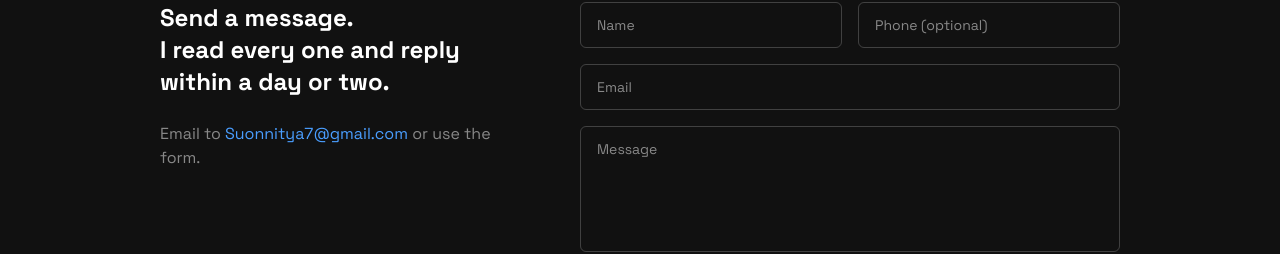
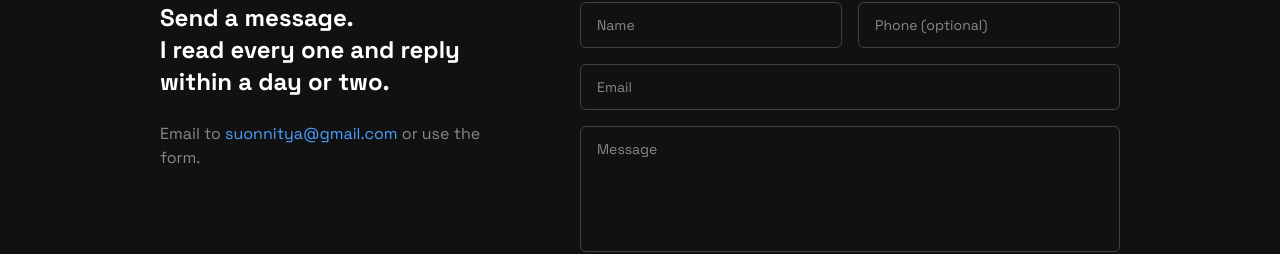
Before and after one commit to NityaSu/Publix, a Nuxt app: page /contact in a window 1280 px wide. Shown: the part 341-595 px from the top of the page. Built offline with nearby package versions, Linux system fonts and the light colour scheme; a web font is replaced by a local one.

Commit message:
change gmail

```diff
--- a/pages/contact.vue
+++ b/pages/contact.vue
@@ -6,7 +6,7 @@ useHead({
   title: 'Contact',
 });
 
-const CONTACT_EMAIL = 'Suonnitya7@gmail.com';
+const CONTACT_EMAIL = 'suonnitya@gmail.com';
 
 const name = ref('');
 const phone = ref('');
```
